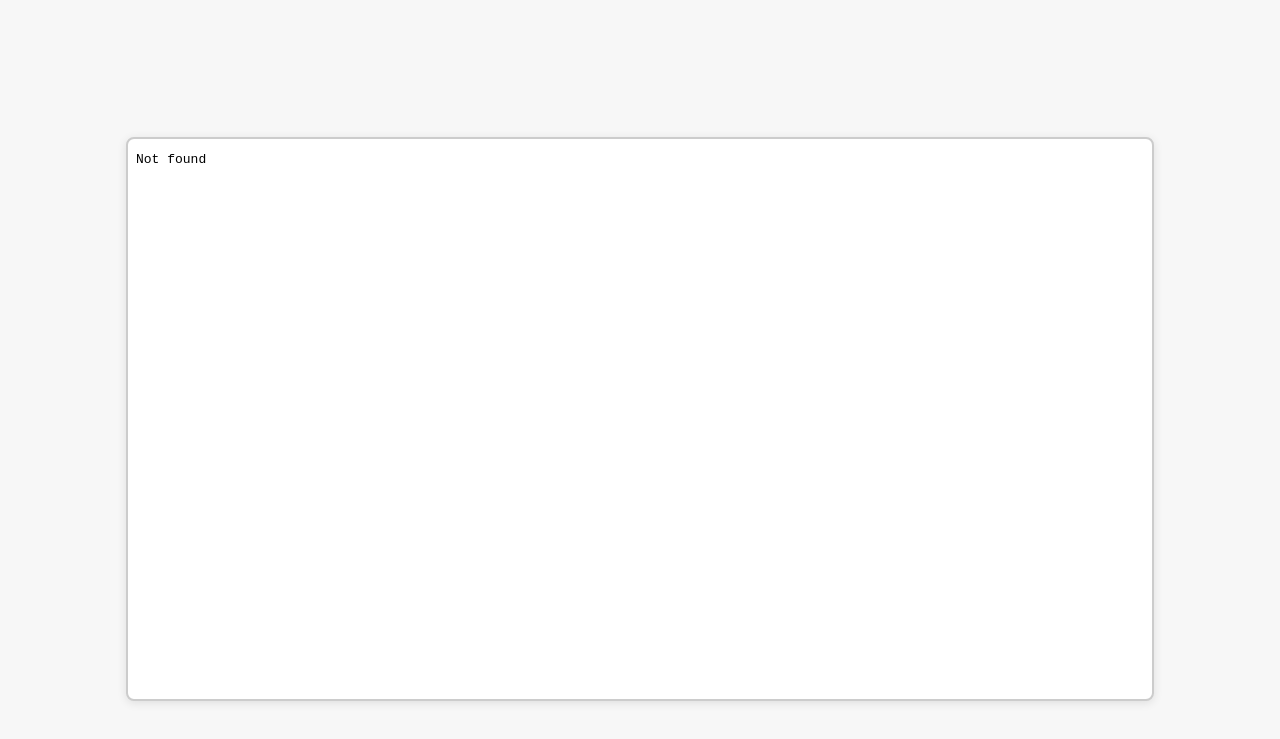
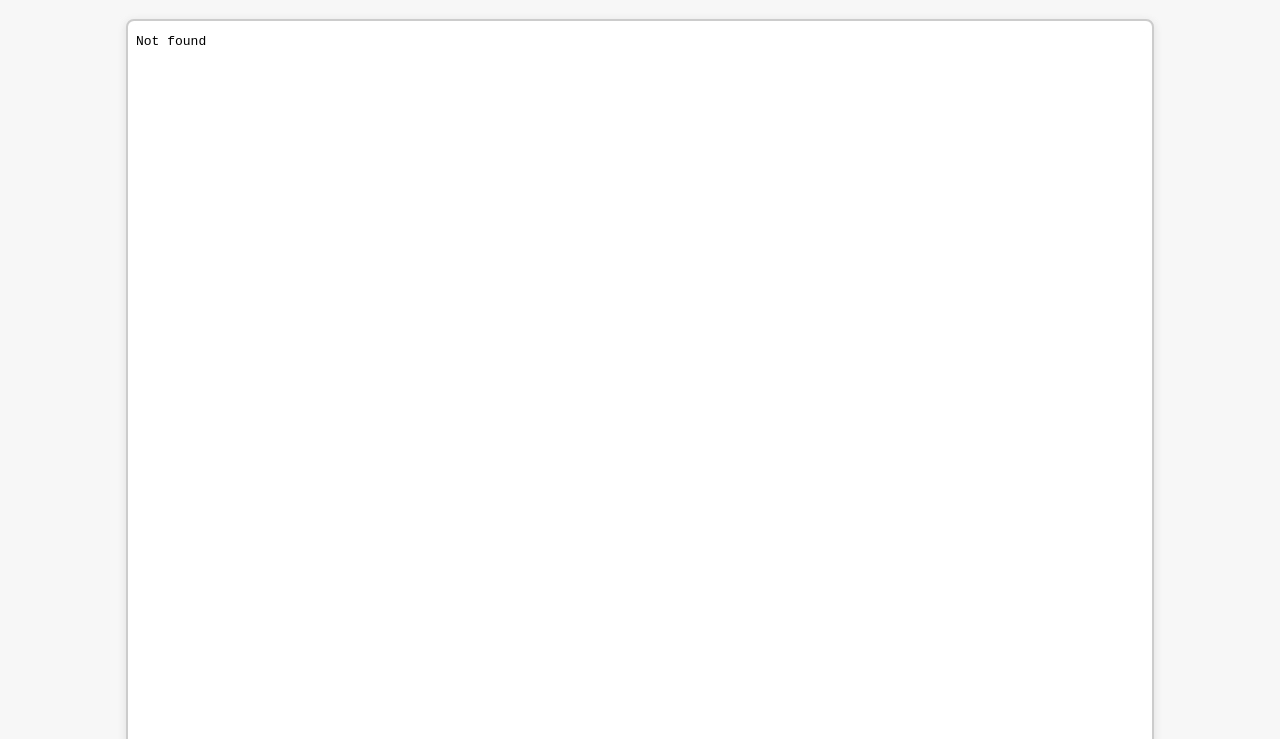
Before and after one commit to HemalSPatel/HemalSPatel.github.io, a plain HTML site: page resume.html in a window 1280 px wide. Shown: the part 61-800 px from the top of the page. Drawn offline with Linux system fonts and the light colour scheme.

Commit message:
update pdf size

```diff
--- a/resume.html
+++ b/resume.html
@@ -18,13 +18,13 @@
         .resume-container {
             display: flex;
             justify-content: center;
-            align-items: center;
+            align-items: top;
             height: 100vh;
         }
 
         .resume-preview {
             width: 80%;
-            height: 70%;
+            height: 95%;
             max-height: 1000px;
             border: 2px solid #ccc;
             border-radius: 8px;
```
